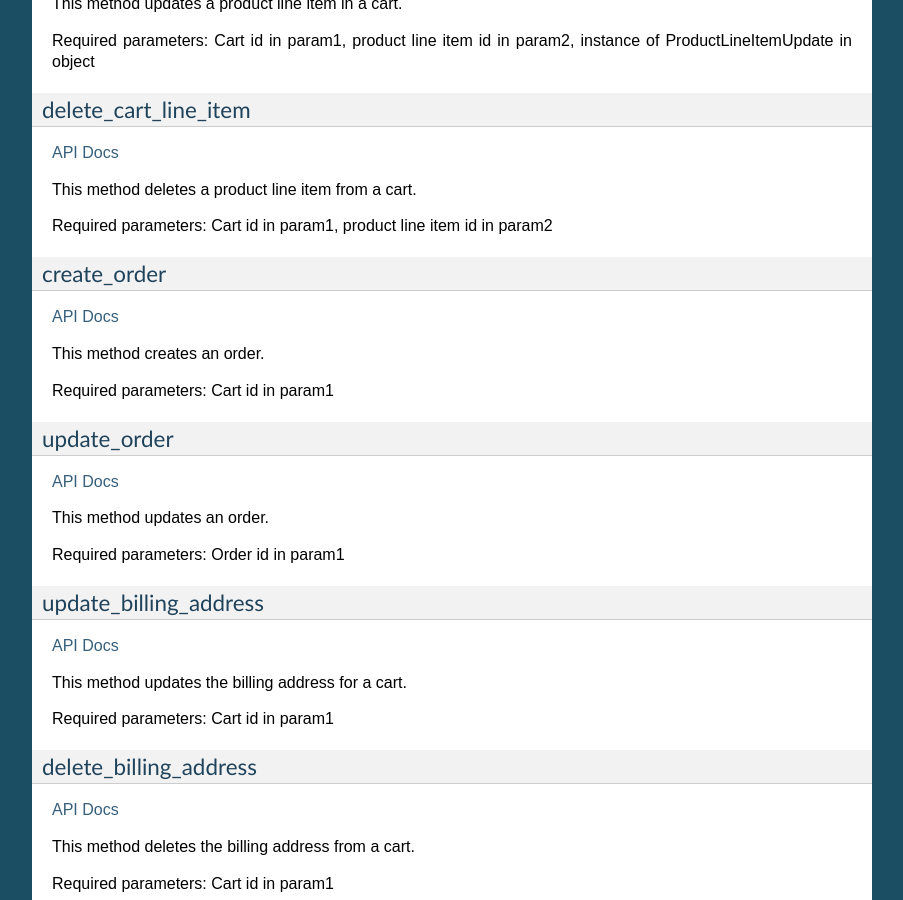
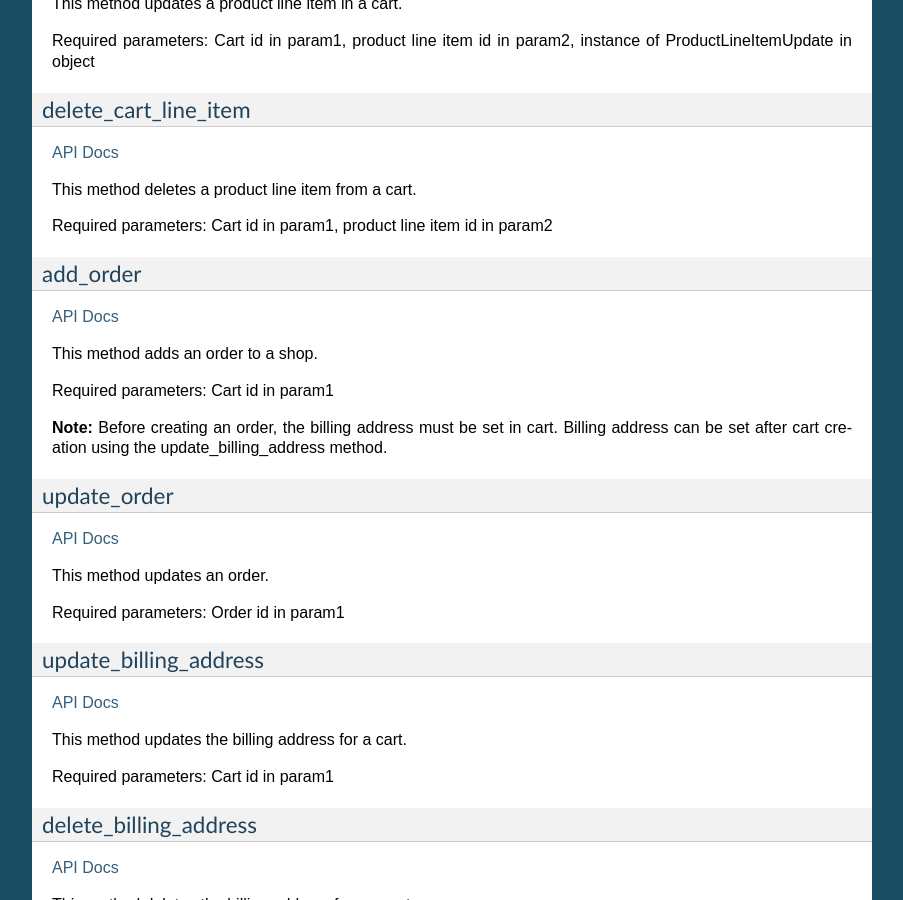
Before and after one commit to vilkasgroup/epages_client, a Sphinx documentation site: the page built from docs/methods.rst, in a window 1280 px wide and 900 px high, scrolled down 4905 px. Shown: the whole window, without its empty margins (198-1101 px from the left). Built offline with Sphinx 7.4.7, drawn with Linux system fonts in a browser that asks for light colours; pages that are not in the unit, such as notebooks, are missing from menus; some of the changed text lies outside the part shown.

Commit message:
Change method name from create_order to add_order. Add a note to add_order method documentation.

```diff
--- a/docs/methods.rst
+++ b/docs/methods.rst
@@ -278,14 +278,17 @@ This method deletes a product line item from a cart.
 
 Required parameters: Cart id in param1, product line item id in param2
 
-create_order
-~~~~~~~~~~~~
+add_order
+~~~~~~~~~
 
 `API Docs <https://developer.epages.com/apps/api-reference/post-shopid-carts-cartid-order.html>`_
 
-This method creates an order.
+This method adds an order to a shop.
 
 Required parameters: Cart id in param1
+
+**Note:** Before creating an order, the billing address must be set in cart. Billing address can
+be set after cart creation using the update_billing_address method.
 
 update_order
 ~~~~~~~~~~~~
```
Also changed, not shown: 2 other files.
